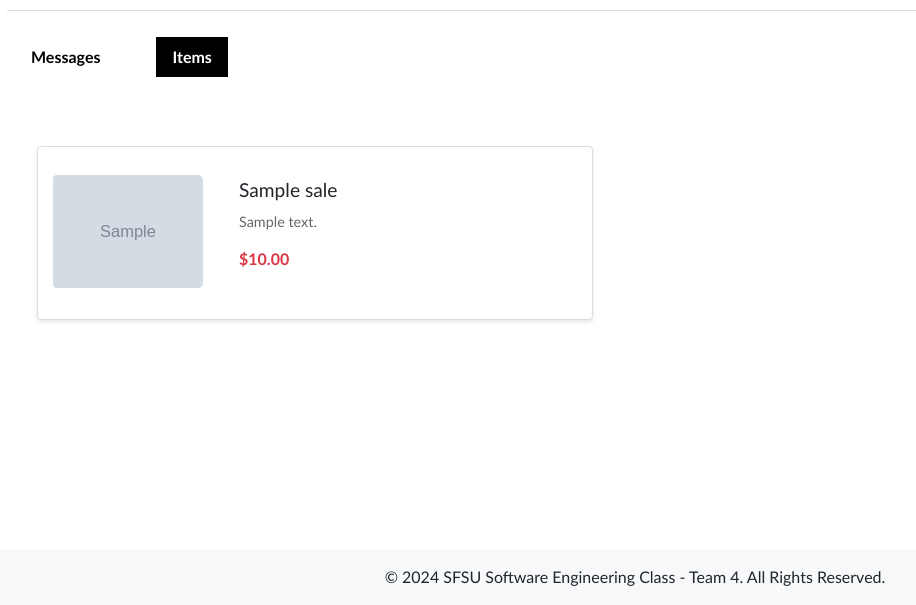
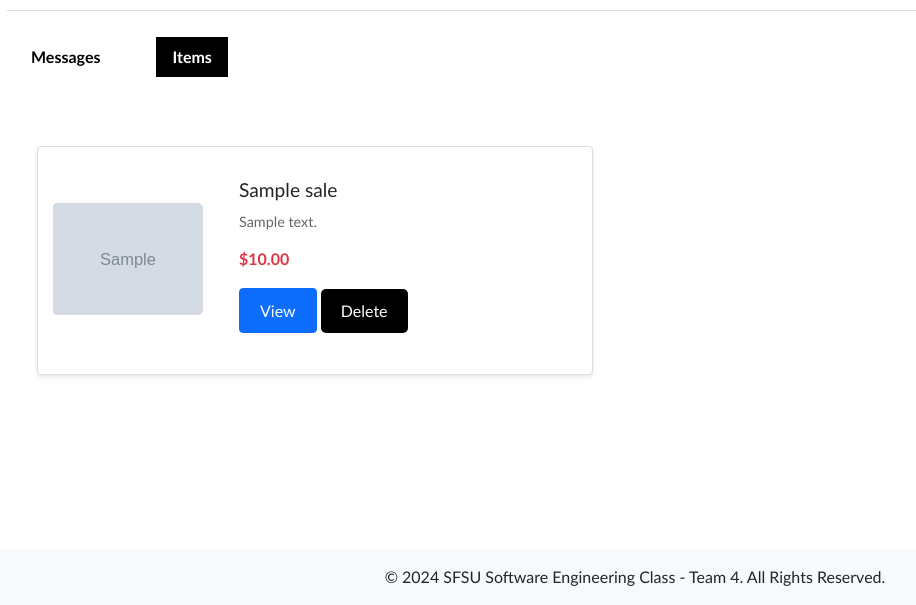
Before and after one commit to Amandeep-Singh-24/SwiftSell, a Flask app: page /dashboard in a window 1280 px wide, after a click on "Items". Shown: the part 195-800 px from the top of the page, without its empty margins (5-921 px from the left). Run offline with Flask 3, Linux system fonts and the light colour scheme; the visitor is signed in with stand-in values (Sample User, id 1); tables that the repository leaves empty hold one stand-in row (values such as "Sample post"); grey boxes marked "Sample" are stand-in pictures; some libraries are stand-ins or nearby versions.

Commit message:
Implemented delete item button in dashboard

```diff
--- a/application/app.py
+++ b/application/app.py
@@ -19,13 +19,19 @@ app.config['UPLOAD_FOLDER'] = os.path.join(BASE_DIR, 'src', 'static', 'images')
 # Database connection info. Note that this is not a secure connection.
 db_config = {
     'user': 'root',
-    'password': 'SodaStereo1990!',
+    'password': '123456789',
     'host': '127.0.0.1',
-    'database': 'mydb'
+    'database': 'swiftselldb'
 }
 
 # Setting the secret key to a random collection of characters. Tell no-one!
 app.secret_key = '2e2f346d432544a7bb0e08738ad38356'
+
+# Secure cookie settings
+app.config['SESSION_COOKIE_SECURE'] = True
+app.config['SESSION_COOKIE_HTTPONLY'] = True
+app.config['SESSION_COOKIE_SAMESITE'] = 'Lax'
+
 
 @app.route('/', methods=['GET'])
 def search():
@@ -375,46 +381,75 @@ def dashboard():
     categories = []
     category_names = {}
     user_id = session['user_id']
+
+    # Fetch username
     conn = mysql.connector.connect(**db_config)
     cursor = conn.cursor(dictionary=True)
+    cursor.execute("SELECT username FROM registered_user WHERE user_id = %s", (user_id,))
+    user = cursor.fetchone()
+    username = user['username'] if user else "User"
 
+    # Fetch categories
     cursor.execute("SELECT categories_id, category_name FROM categories")
     categories = cursor.fetchall()
-    # Fetch categories and create a dictionary with string keys
     category_names = {str(cat['categories_id']): cat['category_name'] for cat in categories}
+
+    # Fetch messages for the user
+    cursor.execute("""
+    SELECT msg.*, it.title as item_title, ru.username as sender_username
+    FROM message msg
+    JOIN registered_user ru ON msg.sender_id = ru.user_id
+    JOIN items_for_sale it ON msg.item_id = it.item_id
+    WHERE msg.seller_id = %s
+    ORDER BY msg.message_date DESC
+    """, (user_id,))
+    messages = cursor.fetchall()
+
+    # Fetch items posted by the user
+    cursor.execute("""
+    SELECT it.*, cat.category_name
+    FROM items_for_sale it
+    JOIN categories cat ON it.category_id = cat.categories_id
+    WHERE it.seller = %s
+    ORDER BY it.listed_date DESC
+    """, (user_id,))
+    items = cursor.fetchall()
+
     cursor.close()
     conn.close()
 
+    return render_template('dashboard.html', username=username, messages=messages, items=items, categories=categories,
+                           category_names=category_names)
+
+@app.route('/delete_item/<int:item_id>', methods=['DELETE'])
+def delete_item(item_id):
+    if 'user_id' not in session:
+        return {"error": "Unauthorized"}, 401
+
+    user_id = session['user_id']
     conn = mysql.connector.connect(**db_config)
-    cursor = conn.cursor(dictionary=True)
+    cursor = conn.cursor()
+
     try:
-        # Fetch messages for the user
-        cursor.execute("""
-        SELECT msg.*, it.title as item_title, ru.username as sender_username
-        FROM message msg
-        JOIN registered_user ru ON msg.sender_id = ru.user_id
-        JOIN items_for_sale it ON msg.item_id = it.item_id
-        WHERE msg.seller_id = %s
-        ORDER BY msg.message_date DESC
-        """, (user_id,))
-        messages = cursor.fetchall()
+        # Ensure the item belongs to the user
+        cursor.execute("SELECT item_id FROM items_for_sale WHERE item_id = %s AND seller = %s", (item_id, user_id))
+        item = cursor.fetchone()
 
-        # Fetch items posted by the user
-        cursor.execute("""
-        SELECT it.*, cat.category_name
-        FROM items_for_sale it
-        JOIN categories cat ON it.category_id = cat.categories_id
-        WHERE it.seller = %s
-        ORDER BY it.listed_date DESC
-        """, (user_id,))
-        items = cursor.fetchall()
+        if not item:
+            return {"error": "Item not found or not authorized"}, 404
+
+        # Delete the item
+        cursor.execute("DELETE FROM items_for_sale WHERE item_id = %s", (item_id,))
+        conn.commit()
+        return {"success": "Item deleted"}, 200
+
+    except mysql.connector.Error as err:
+        print("Error: {}".format(err))
+        return {"error": "Failed to delete item"}, 500
 
     finally:
         cursor.close()
         conn.close()
-
-    return render_template('dashboard.html', messages=messages, items=items, categories=categories,
-                           category_names = category_names)
 
 
 @app.route('/message/<int:item_id>', methods=['GET', 'POST'])
--- a/application/src/static/css/dashboard.css
+++ b/application/src/static/css/dashboard.css
@@ -28,3 +28,11 @@
     border-bottom: 1px solid #dcdcdc !important;
     padding-bottom: 10px !important;
   }
+
+  .btn.btn-primary{
+    margin-top: 10px;
+    padding-left: 20px;
+    padding-right: 20px;
+    padding-top: 10px;
+    padding-bottom: 9px;
+  }
--- a/application/templates/dashboard.html
+++ b/application/templates/dashboard.html
@@ -45,16 +45,18 @@
                 <div class="row row-cols-1 row-cols-lg-2 g-4">
                     {% for item in items %}
                     <div class="col">
-                        <a href="{{ url_for('item_details', item_id=item.item_id) }}" class="card h-100 text-decoration-none text-dark">
+                        <div class="card h-100 text-decoration-none text-dark">
                             <div class="d-flex align-items-center">
                                 <img src="{{ url_for('static', filename=item.photo_path) }}" class="img-fluid rounded-start" alt="{{ item.title }}" style="width: 150px; height: auto;">
                                 <div class="card-body">
                                     <h5 class="card-title">{{ item.title }}</h5>
                                     <p class="card-text">{{ item.description }}</p>
                                     <p class="card-price text-danger">${{ '%.2f'|format(item.price) }}</p>
+                                    <a href="{{ url_for('item_details', item_id=item.item_id) }}" class="btn btn-primary">View</a>
+                                    <button class="btn btn-danger delete-item" data-item-id="{{ item.item_id }}">Delete</button>
                                 </div>
                             </div>
-                        </a>
+                        </div>
                     </div>
                     {% else %}
                     <p>No items found.</p>
@@ -71,4 +73,30 @@
 <script src="https://code.jquery.com/jquery-3.5.1.slim.min.js"></script>
 <script src="https://cdn.jsdelivr.net/npm/popper.js@1.7.7/dist/umd/popper.min.js"></script>
 <script src="https://stackpath.bootstrapcdn.com/bootstrap/4.5.2/js/bootstrap.min.js"></script>
+
+<script>
+document.addEventListener("DOMContentLoaded", function() {
+    document.querySelectorAll('.delete-item').forEach(button => {
+        button.addEventListener('click', function(event) {
+            const itemId = this.getAttribute('data-item-id');
+            if (confirm('Are you sure you want to delete this item?')) {
+                fetch(`/delete_item/${itemId}`, {
+                    method: 'DELETE'
+                })
+                .then(response => {
+                    if (response.ok) {
+                        location.reload();
+                    } else {
+                        alert('Failed to delete item.');
+                    }
+                })
+                .catch(error => {
+                    console.error('Error:', error);
+                    alert('Failed to delete item.');
+                });
+            }
+        });
+    });
+});
+</script>
 {% endblock %}
```
Also changed, not shown: application/src/static/images/21d9da7f-67b1-4492-ba1e-ebbc668199c8_headphones.jpg (added).
